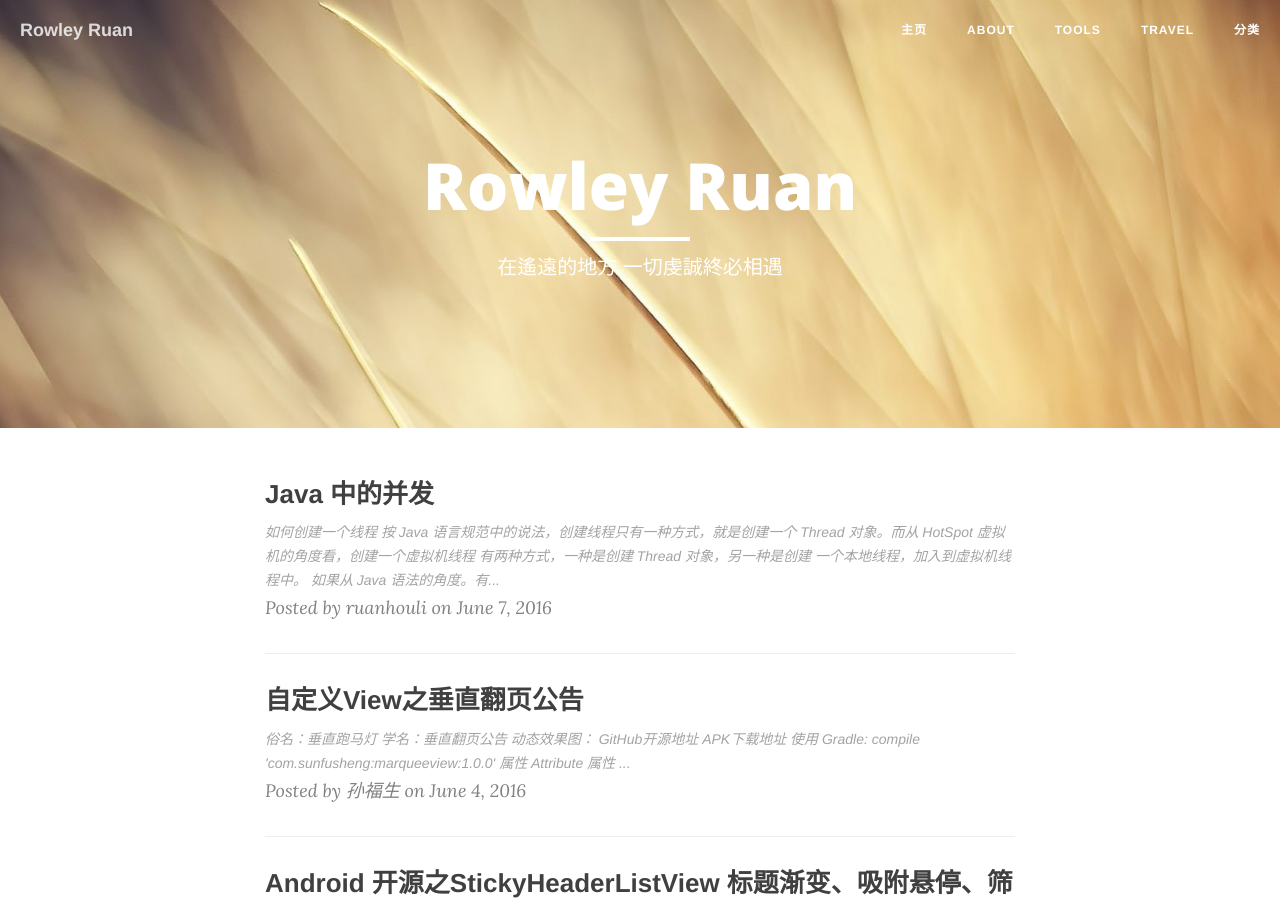
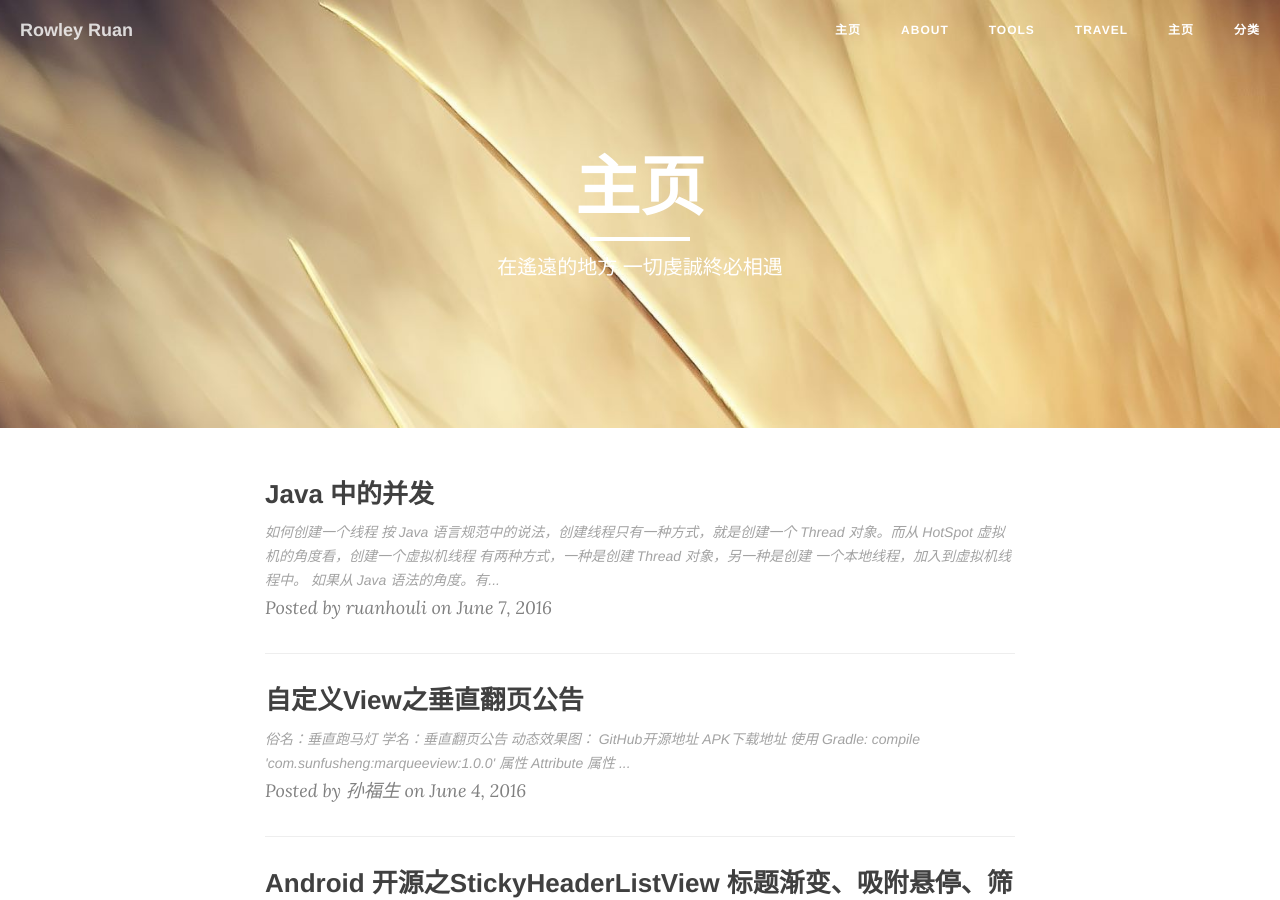
Before and after one commit to ruanHouli/ruanhouli.github.io, a Jekyll site: the page built from index.html, in a window 1280 px wide and 900 px high. Built offline with Jekyll 4.4.1, drawn with Linux system fonts in a browser that asks for light colours; nearby versions of some CDN libraries; the list of posts is cut into pages by our own code.

Commit message:
Update index.html

```diff
--- a/index.html
+++ b/index.html
@@ -1,5 +1,6 @@
 ---
 layout: page
+title: "主页"
 description: "在遙遠的地方 一切虔誠終必相遇"
 ---
 
```
